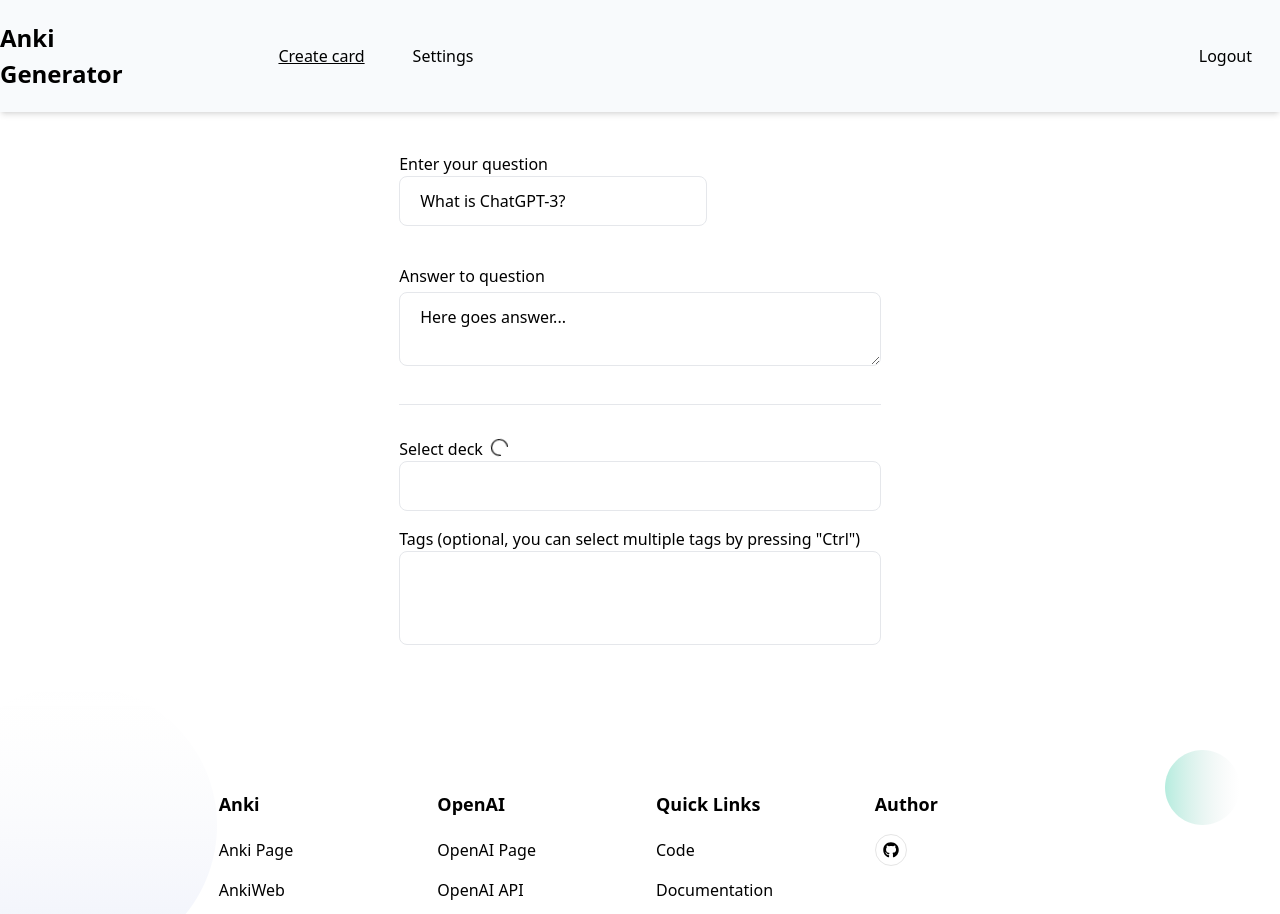
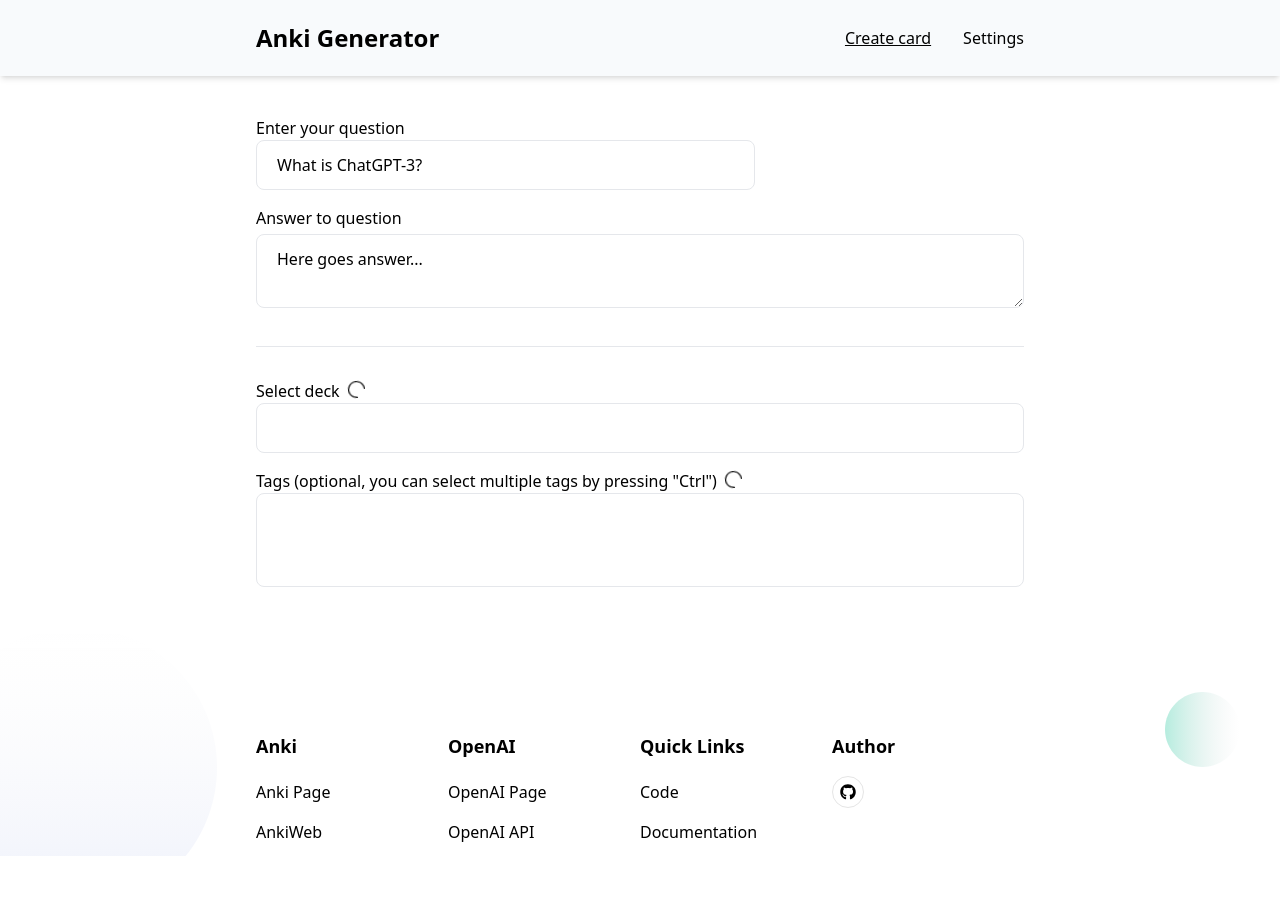
Before and after one commit to MarcinParda/anki-chatgpt, a Next.js app: page /create-card in a window 1280 px wide. After the commit the page ends 856 px from the top, so only its background shows below. Built offline with nearby package versions, Linux system fonts and the light colour scheme; what tailgrids, tw-elements would draw is missing.

Commit message:
feat: added loading states to components & align footer with layout

```diff
--- a/components/Button.tsx
+++ b/components/Button.tsx
@@ -22,7 +22,9 @@ export const Button = ({
   return (
     <button
       type={type}
-      className="inline-flex w-full cursor-pointer items-center justify-center rounded-md bg-primary px-4 py-3 text-white hover:bg-opacity-90 disabled:cursor-not-allowed disabled:bg-gray disabled:text-slate-400"
+      className={`inline-flex w-full cursor-pointer items-center justify-center rounded-md bg-primary px-4 py-3 text-white hover:bg-opacity-90 ${
+        loading ? 'disabled:cursor-wait' : 'disabled:cursor-not-allowed'
+      } disabled:bg-gray disabled:text-slate-400`}
       {...buttonProps}
     >
       {loading ? (
--- a/components/CreateCardForm/CreateCardForm.tsx
+++ b/components/CreateCardForm/CreateCardForm.tsx
@@ -6,7 +6,7 @@ import { SelectDeck } from './SelectDeck';
 
 export const CreateCardForm = () => {
   return (
-    <section className="mx-auto">
+    <section className="mx-auto lg:min-w-[768px]">
       <form className="flex flex-col gap-4 pt-10">
         <GenerateAnswerForm />
         <hr className="my-4 text-slate-300" />
--- a/components/CreateCardForm/GenerateAnswerForm.tsx
+++ b/components/CreateCardForm/GenerateAnswerForm.tsx
@@ -1,4 +1,7 @@
-import React, { useState } from 'react';
+import { ANSWER } from '@/consts/tanstackQueryKeys';
+import { getAnswer } from '@/utils/api';
+import { useMutation } from '@tanstack/react-query';
+import React, { useEffect, useState } from 'react';
 import { FiSend } from 'react-icons/fi';
 import { Button } from '../Button';
 import { Input } from '../Input';
@@ -6,18 +9,17 @@ import { Input } from '../Input';
 export const GenerateAnswerForm = () => {
   const [question, setQuestion] = useState('What is ChatGPT-3?');
   const [answer, setAnswer] = useState('Here goes answer...');
+  const { data, isLoading, mutate } = useMutation([ANSWER], getAnswer);
 
-  const generateAnswer = async () => {
-    const response = await fetch('/api/answer', {
-      method: 'POST',
-      headers: {
-        'Content-Type': 'application/json',
-      },
-      body: JSON.stringify({ question }),
-    });
-    const data = await response.json();
-    setAnswer(data.answer);
+  const generateAnswer = () => {
+    mutate(question);
   };
+
+  useEffect(() => {
+    if (data) {
+      setAnswer(data);
+    }
+  }, [data]);
 
   return (
     <>
@@ -38,6 +40,8 @@ export const GenerateAnswerForm = () => {
               onClick={generateAnswer}
               icon={<FiSend />}
               label="Generate answer"
+              loading={isLoading}
+              disabled={isLoading}
             />
           </span>
         </div>
@@ -46,9 +50,10 @@ export const GenerateAnswerForm = () => {
         <span>Answer to question</span>
         <textarea
           title="answer"
-          className="mt-1 w-full rounded-lg border border-form-stroke py-3 px-5 font-medium text-body-color placeholder-body-color outline-none transition focus:border-primary active:border-primary disabled:cursor-default disabled:bg-[#F5F7FD]"
+          className="mt-1 w-full rounded-lg border border-form-stroke py-3 px-5 font-medium text-body-color placeholder-body-color outline-none transition focus:border-primary active:border-primary disabled:cursor-wait disabled:bg-[#F5F7FD]"
           value={answer}
           onChange={(e) => setAnswer(e.target.value)}
+          disabled={isLoading}
         />
       </label>
     </>
--- a/components/CreateCardForm/TagMultiselect.tsx
+++ b/components/CreateCardForm/TagMultiselect.tsx
@@ -5,17 +5,19 @@ import React from 'react';
 import { Multiselect } from '../Multiselect';
 
 export const TagMultiselect = () => {
-  const tagsQuery = useQuery([ALL_TAGS], getAllAnkiTags);
+  const { data, isLoading } = useQuery([ALL_TAGS], getAllAnkiTags);
+
+  const options =
+    data?.map((tag) => ({
+      label: tag,
+      value: tag,
+    })) || [];
 
   return (
     <Multiselect
       label='Tags (optional, you can select multiple tags by pressing "Ctrl")'
-      options={
-        tagsQuery.data?.map((tag) => ({
-          label: tag,
-          value: tag,
-        })) || []
-      }
+      options={options}
+      loading={isLoading}
     />
   );
 };
--- a/components/Footer.tsx
+++ b/components/Footer.tsx
@@ -66,7 +66,7 @@ const sections: FooterSection[] = [
 ];
 
 const FooterSection = ({ title, links }: FooterSection) => (
-  <div className="w-full px-4 sm:w-1/2 lg:w-2/12">
+  <div className="w-full sm:w-1/2 lg:w-3/12">
     <div className="w-full">
       <h4 className="mb-4 text-lg font-semibold text-dark">{title}</h4>
       <ul>
@@ -88,8 +88,7 @@ const FooterSection = ({ title, links }: FooterSection) => (
 export const Footer = () => {
   return (
     <footer className="relative z-10 bg-white pt-20">
-      <div className="container mx-auto">
-        <div className="-mx-4 flex flex-wrap justify-center">
+      <div className="container mx-auto flex flex-wrap justify-center px-0 lg:max-w-[768px]">
         {sections.map((section) => (
           <FooterSection
             key={section.title}
@@ -97,7 +96,6 @@ export const Footer = () => {
             links={section.links}
           />
         ))}
-        </div>
       </div>
       <FooterBackgroundCircles />
     </footer>
--- a/components/Multiselect.tsx
+++ b/components/Multiselect.tsx
@@ -1,13 +1,23 @@
 import React from 'react';
+import { AiOutlineLoading3Quarters } from 'react-icons/ai';
 interface MultiselectProps {
   options: { label: string; value: string }[];
-  label: string;
+  label?: string;
+  loading?: boolean;
 }
 
-export const Multiselect = ({ options, label }: MultiselectProps) => {
+export const Multiselect = ({ options, label, loading }: MultiselectProps) => {
   return (
     <label className="block w-full text-left">
-      <span>{label}</span>
+      <span className="flex items-center">
+        {label}
+        {loading && (
+          <AiOutlineLoading3Quarters
+            size={17}
+            className="ml-2 mb-1 animate-spin"
+          />
+        )}
+      </span>
       <select
         className="w-full rounded-lg border border-form-stroke outline-1 outline-primary"
         multiple
--- a/components/Navbar.tsx
+++ b/components/Navbar.tsx
@@ -2,40 +2,16 @@ import React from 'react';
 
 export const Navbar = () => {
   return (
-    <header
-      x-data="
-        {
-          navbarOpen: false
-        }
-      "
-      className="flex w-full items-center bg-slate-50 shadow-md"
-    >
-      <div className="container mx-auto">
-        <div className="relative -mx-4 flex items-center justify-between">
-          <div className="w-60 max-w-full px-4">
-            <h1 className="block w-full py-5">Anki Generator</h1>
-          </div>
-          <div className="flex w-full items-center justify-between px-4">
-            <div>
-              <button
-                type="button"
-                title="Toggle Menu"
-                id="navbarToggler"
-                className="absolute right-4 top-1/2 block -translate-y-1/2 rounded-lg px-3 py-[6px] ring-primary focus:ring-2 lg:hidden"
-              >
-                <span className="relative my-[6px] block h-[2px] w-[30px] bg-body-color"></span>
-                <span className="relative my-[6px] block h-[2px] w-[30px] bg-body-color"></span>
-                <span className="relative my-[6px] block h-[2px] w-[30px] bg-body-color"></span>
-              </button>
-              <nav
-                id="navbarCollapse"
-                className="absolute right-4 top-full w-full max-w-[250px] rounded-lg py-5 px-6 shadow lg:static lg:block lg:w-full lg:max-w-full lg:shadow-none"
-              >
+    <header className="bg-slate-50 shadow-md">
+      <div className="container mx-auto p-0 lg:max-w-[768px]">
+        <div className="flex items-center justify-between py-5">
+          <h1>Anki Generator</h1>
+          <nav id="navbarCollapse" className="rounded-lg">
             <ul className="block lg:flex">
               <li>
                 <a
                   href="#"
-                      className="flex text-base font-medium text-dark underline hover:text-primary lg:ml-12 lg:inline-flex"
+                  className="flex text-base font-medium text-dark underline hover:text-primary"
                 >
                   Create card
                 </a>
@@ -43,7 +19,7 @@ export const Navbar = () => {
               <li>
                 <a
                   href="#"
-                      className="flex text-base font-medium text-dark hover:text-primary lg:ml-12 lg:inline-flex"
+                  className="flex text-base font-medium text-dark hover:text-primary lg:ml-8"
                 >
                   Settings
                 </a>
@@ -51,16 +27,6 @@ export const Navbar = () => {
             </ul>
           </nav>
         </div>
-            <div className="hidden justify-end pr-16 sm:flex lg:pr-0">
-              <a
-                href="#"
-                className="py-3 px-7 text-base font-medium text-dark hover:text-primary"
-              >
-                Logout
-              </a>
-            </div>
-          </div>
-        </div>
       </div>
     </header>
   );
--- a/consts/tanstackQueryKeys.ts
+++ b/consts/tanstackQueryKeys.ts
@@ -1,2 +1,3 @@
 export const ALL_TAGS = 'allTags';
 export const ALL_DECKS_NAMES = 'allDecksNames';
+export const ANSWER = 'answer';
--- /dev/null
+++ b/utils/api/chatGPT.ts
@@ -0,0 +1,10 @@
+export const getAnswer = async (question: string): Promise<string> => {
+  const response = await fetch('/api/answer', {
+    method: 'POST',
+    headers: {
+      'Content-Type': 'application/json',
+    },
+    body: JSON.stringify({ question }),
+  });
+  return response.json().then((data) => data.answer);
+};
--- a/utils/api/index.ts
+++ b/utils/api/index.ts
@@ -1 +1,2 @@
 export * from './anki';
+export * from './chatGPT';
```
Lines whose indentation alone changed are shown as unchanged.
